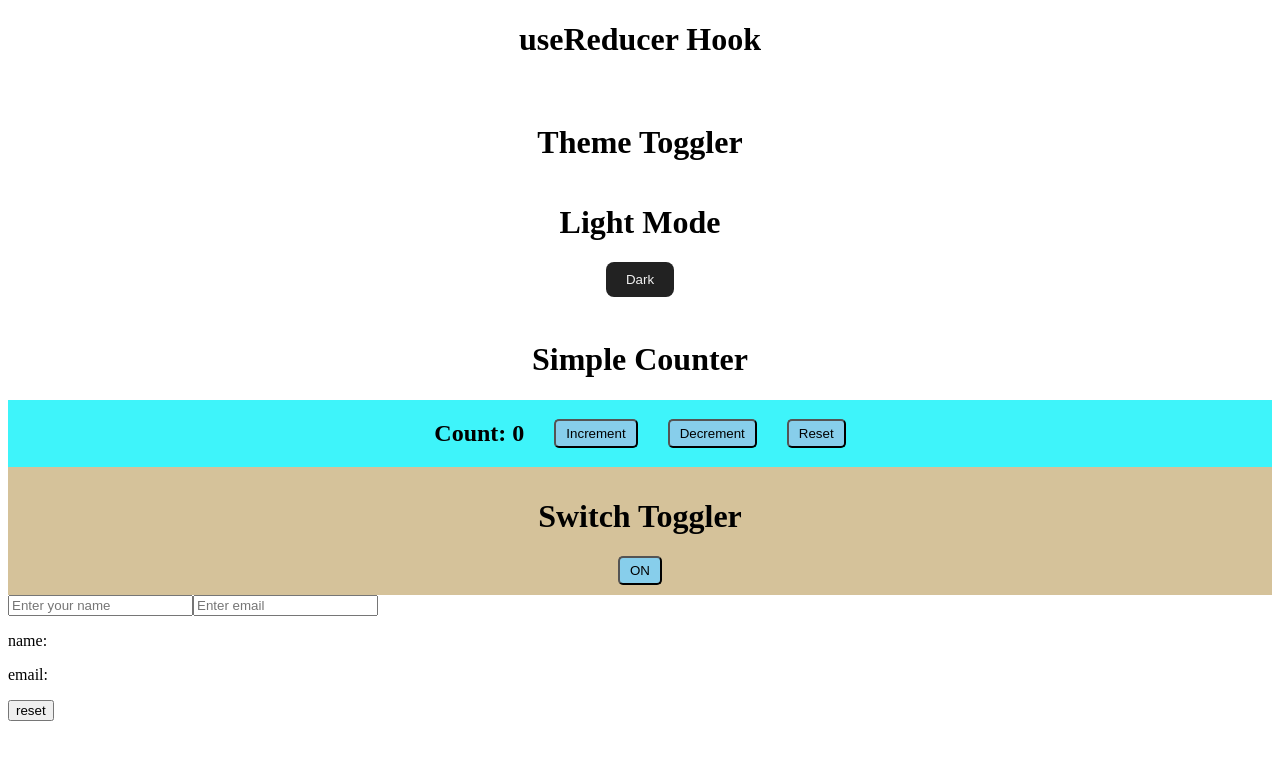
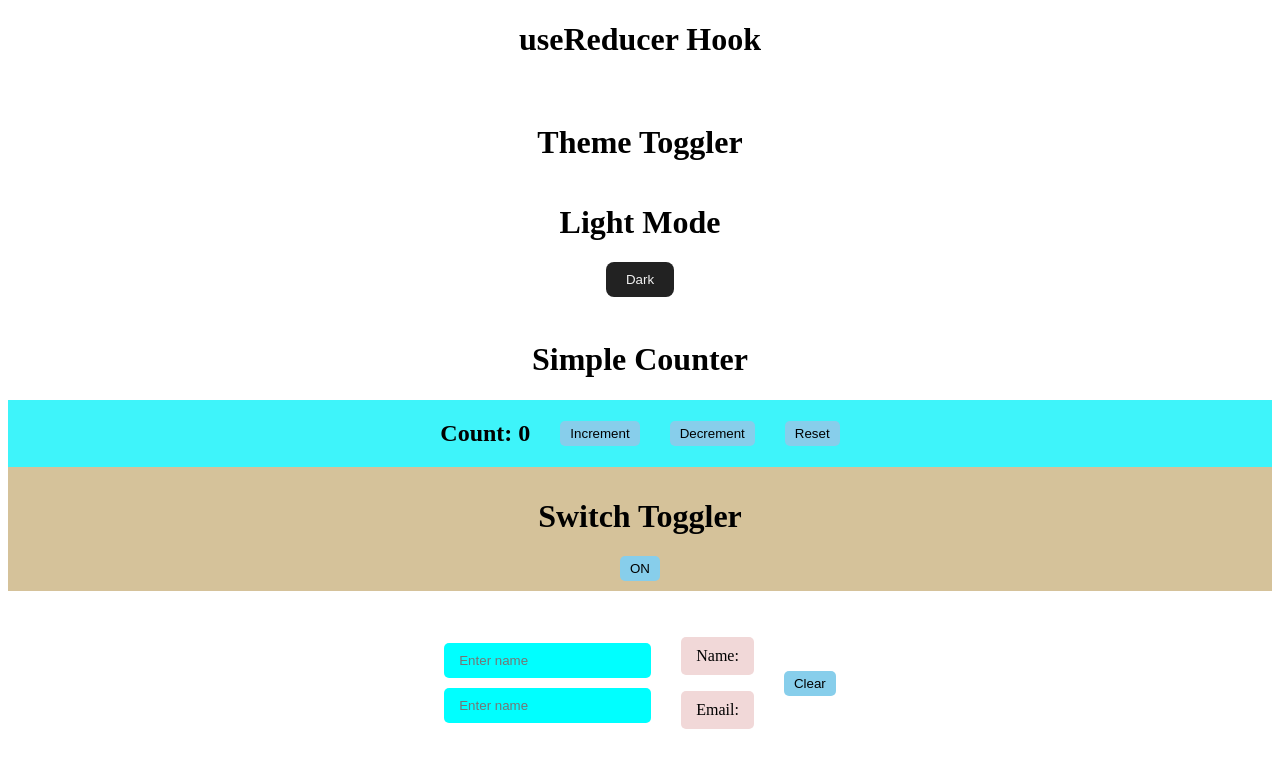
Before and after one commit to armaanepiic/REACT_Learnings, a React (Vite) app: page / in a window 1280 px wide. Shown: the top 768 px of the page. Built offline with nearby package versions, Linux system fonts and the light colour scheme.

Commit message:
dynamic form using useReducer

```diff
--- a/src/App.css
+++ b/src/App.css
@@ -3,8 +3,39 @@
     border-radius: 5px;
     background-color: skyblue;
     color: black;
+    border: none;
+}
+.btn.btn:active{
+    color:white;
+    background: rgb(19, 85, 112);
 }
 
 h1{
     text-align: center;
 }
+.main-form{
+    margin-top: 30px;
+    display: flex;
+    flex-direction: row;
+    gap: 30px;
+    justify-content: center;
+    align-items: center;
+}
+.form{
+    display: flex;
+    flex-direction: column;
+    gap: 10px;
+    justify-content: center;
+    align-items: center;
+}
+input{
+    background-color: aqua;
+    border-radius: 5px;
+    padding: 10px 15px;
+    border: none;
+}
+p{
+    background-color: rgb(241, 216, 216);
+    padding: 10px 15px;
+    border-radius: 5px;
+}
--- a/src/components/FormInput.jsx
+++ b/src/components/FormInput.jsx
@@ -1,4 +1,5 @@
 import { useReducer } from "react";
+import "../App.css";
 
 const initialState = {
   name: "",
@@ -9,7 +10,7 @@ const reducer = (state, action) => {
     case "change":
       return {
         ...state,
-        [action.field]: action.value
+        [action.field]: action.value,
       };
     case "reset":
       return {
@@ -19,29 +20,36 @@ const reducer = (state, action) => {
       return state;
   }
 };
+
 export default function FormInput() {
   const [state, dispatch] = useReducer(reducer, initialState);
   return (
-    <div>
+    <div className="main-form">
+      <div className="form">
         <input
           type="name"
-        placeholder="Enter your name"
+          placeholder="Enter name"
           value={state.name}
-        onChange={(e) => {
-          dispatch({ type: "change", field: "name", value: e.target.value });
-        }}
+          onChange={(e) =>
+            dispatch({ type: "change", field: "name", value: e.target.value })
+          }
         />
         <input
           type="email"
-        placeholder="Enter email"
+          placeholder="Enter name"
           value={state.email}
-        onChange={(e) => {
-          dispatch({ type: "change", field: "email", value: e.target.value });
-        }}
+          onChange={(e) =>
+            dispatch({ type: "change", field: "email", value: e.target.value })
+          }
         />
-      <p>name: {state.name}</p>
-      <p>email: {state.email}</p>
-      <button onClick={() => dispatch({ type: "reset" })}>reset</button>
+      </div>
+      <div className="result">
+        <p>Name: {state.name}</p>
+        <p>Email: {state.email}</p>
+      </div>
+      <button className="btn" onClick={() => dispatch({ type: "reset" })}>
+        Clear
+      </button>
     </div>
   );
 }
```
Lines whose indentation alone changed are shown as unchanged.
